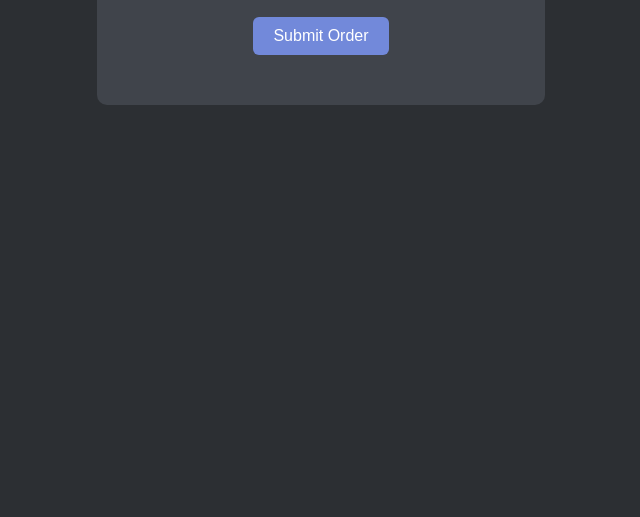
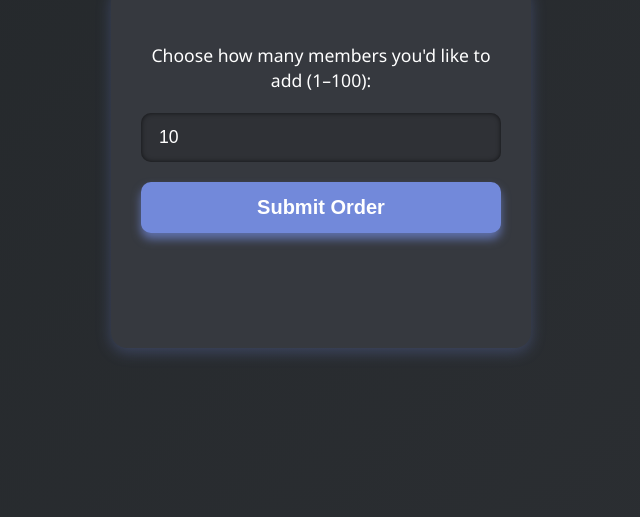
Before and after one commit to AlienCheats/SellingMembers, a plain HTML site: page index.html in a window 1280 px wide. Shown: the part 283-800 px from the top of the page, without its empty margins (319-959 px from the left). Drawn offline with Linux system fonts and the light colour scheme.

Commit message:
Update index.html

```diff
--- a/index.html
+++ b/index.html
@@ -2,65 +2,153 @@
 <html lang="en">
 <head>
   <meta charset="UTF-8" />
-  <meta name="viewport" content="width=device-width, initial-scale=1.0"/>
+  <meta name="viewport" content="width=device-width, initial-scale=1, minimum-scale=1" />
   <title>Buy Discord Members (Test Only)</title>
   <style>
+    /* Reset and base */
+    * {
+      box-sizing: border-box;
+    }
     body {
-      font-family: Arial, sans-serif;
-      background-color: #2c2f33;
-      color: #ffffff;
+      margin: 0;
+      font-family: 'Segoe UI', Tahoma, Geneva, Verdana, sans-serif;
+      background: linear-gradient(135deg, #23272a, #2c2f33);
+      color: #fff;
+      display: flex;
+      flex-direction: column;
+      min-height: 100vh;
+      align-items: center;
+      justify-content: center;
+      padding: 20px;
+    }
+
+    h1 {
+      font-weight: 700;
+      font-size: 2.8rem;
+      color: #7289da;
+      margin-bottom: 0.2em;
       text-align: center;
-      padding: 40px;
+      text-shadow: 0 0 8px #7289da88;
     }
-    h1 {
-      color: #7289da;
+
+    .container {
+      background-color: #36393f;
+      padding: 40px 30px;
+      border-radius: 16px;
+      max-width: 420px;
+      width: 100%;
+      box-shadow: 0 4px 15px rgb(114 137 218 / 0.3);
+      transition: box-shadow 0.3s ease;
     }
-    .card {
-      background-color: #40444b;
-      padding: 30px;
+    .container:hover {
+      box-shadow: 0 8px 30px rgb(114 137 218 / 0.6);
+    }
+
+    p {
+      font-size: 1.1rem;
+      margin-bottom: 1.2em;
+      text-align: center;
+      line-height: 1.4;
+    }
+
+    input[type="number"] {
+      width: 100%;
+      padding: 14px 18px;
+      font-size: 1.1rem;
       border-radius: 10px;
-      display: inline-block;
-      margin-top: 30px;
+      border: none;
+      outline: none;
+      background-color: #2f3136;
+      color: #fff;
+      box-shadow: inset 0 0 5px #000000a0;
+      transition: background-color 0.3s ease;
     }
-    input[type="number"] {
-      padding: 10px;
-      font-size: 16px;
-      width: 100px;
-      margin-bottom: 20px;
+    input[type="number"]:focus {
+      background-color: #202225;
+      box-shadow: inset 0 0 10px #7289da;
     }
+
     button {
-      padding: 10px 20px;
-      background-color: #7289da;
+      width: 100%;
+      margin-top: 20px;
+      padding: 14px 0;
+      font-size: 1.25rem;
+      font-weight: 600;
       color: white;
+      background: #7289da;
       border: none;
-      border-radius: 6px;
-      font-size: 16px;
+      border-radius: 10px;
       cursor: pointer;
+      box-shadow: 0 6px 10px rgb(114 137 218 / 0.7);
+      transition: background-color 0.3s ease, box-shadow 0.3s ease;
     }
+    button:hover {
+      background: #5b6eae;
+      box-shadow: 0 8px 16px rgb(114 137 218 / 0.9);
+    }
+
     #result {
-      margin-top: 20px;
+      margin-top: 24px;
+      font-size: 1.2rem;
+      font-weight: 600;
       color: #00ffae;
+      text-align: center;
+      min-height: 28px;
+      opacity: 0;
+      transform: translateY(10px);
+      transition: opacity 0.4s ease, transform 0.4s ease;
+    }
+    #result.visible {
+      opacity: 1;
+      transform: translateY(0);
+    }
+
+    /* Responsive */
+    @media (max-width: 480px) {
+      .container {
+        padding: 30px 20px;
+      }
+      h1 {
+        font-size: 2rem;
+      }
+      input[type="number"], button {
+        font-size: 1rem;
+        padding: 12px 15px;
+      }
     }
   </style>
 </head>
 <body>
 
   <h1>Buy Discord Members</h1>
-  <div class="card">
+  <div class="container" role="main" aria-label="Discord member purchase form">
     <p>Choose how many members you'd like to add (1–100):</p>
-    <input type="number" id="memberCount" min="1" max="100" value="10" />
-    <br />
-    <button onclick="submitOrder()">Submit Order</button>
-    <p id="result"></p>
+    <input
+      type="number"
+      id="memberCount"
+      name="memberCount"
+      min="1"
+      max="100"
+      value="10"
+      aria-describedby="countHelp"
+      aria-required="true"
+    />
+    <button type="button" onclick="submitOrder()">Submit Order</button>
+    <p id="result" role="alert" aria-live="polite"></p>
   </div>
 
   <script>
     function submitOrder() {
-      const count = document.getElementById("memberCount").value;
-      if (count < 1 || count > 100) {
-        document.getElementById("result").textContent = "Please choose between 1 and 100 members.";
+      const countInput = document.getElementById('memberCount');
+      const result = document.getElementById('result');
+      const count = parseInt(countInput.value, 10);
+
+      if (isNaN(count) || count < 1 || count > 100) {
+        result.textContent = "Please choose a number between 1 and 100.";
+        result.classList.add('visible');
       } else {
-        document.getElementById("result").textContent = `You selected ${count} members. (Test Only – No actual delivery)`;
+        result.textContent = `You selected ${count} members. (Test Only – No actual delivery)`;
+        result.classList.add('visible');
       }
     }
   </script>
```
